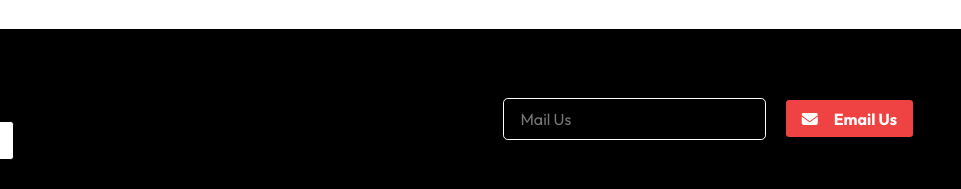
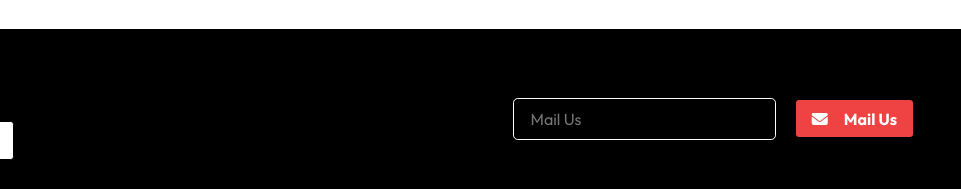
Before and after one commit to Hola-Code001/Nike-website, a plain HTML site: page index.html in a window 1280 px wide. Shown: the part 3416-3605 px from the top of the page, 319-1280 px from the left. Drawn offline with nearby package versions, Linux system fonts and the light colour scheme.

Commit message:
Update index.html

```diff
--- a/index.html
+++ b/index.html
@@ -222,7 +222,7 @@
         </div>
         <div class="mail">
           <input type="text" placeholder="Mail Us" />
-          <button><i class="fa-solid fa-envelope"></i>Email Us</button>
+          <button><i class="fa-solid fa-envelope"></i>Mail Us</button>
         </div>
       </div>
       <div class="follow">
```
